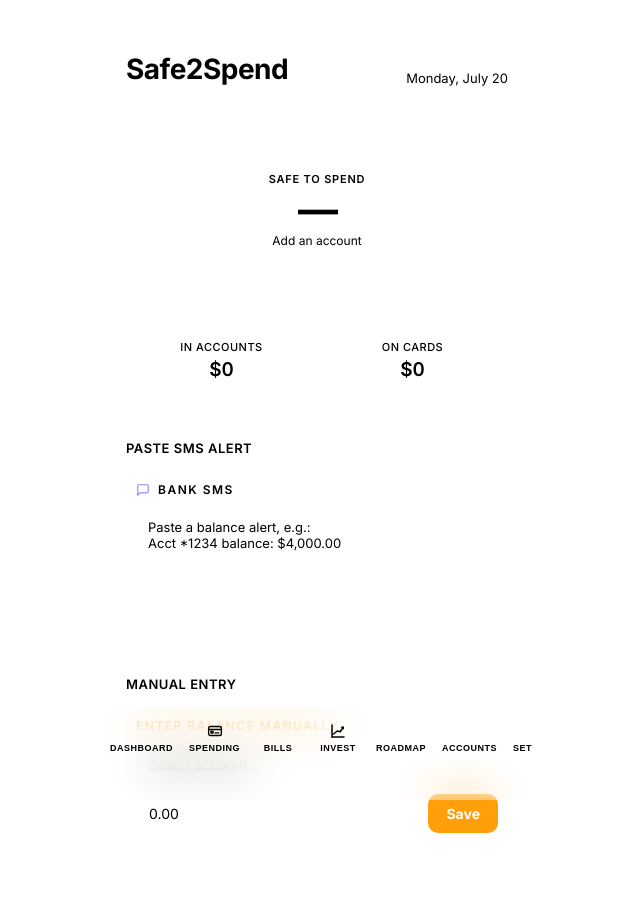
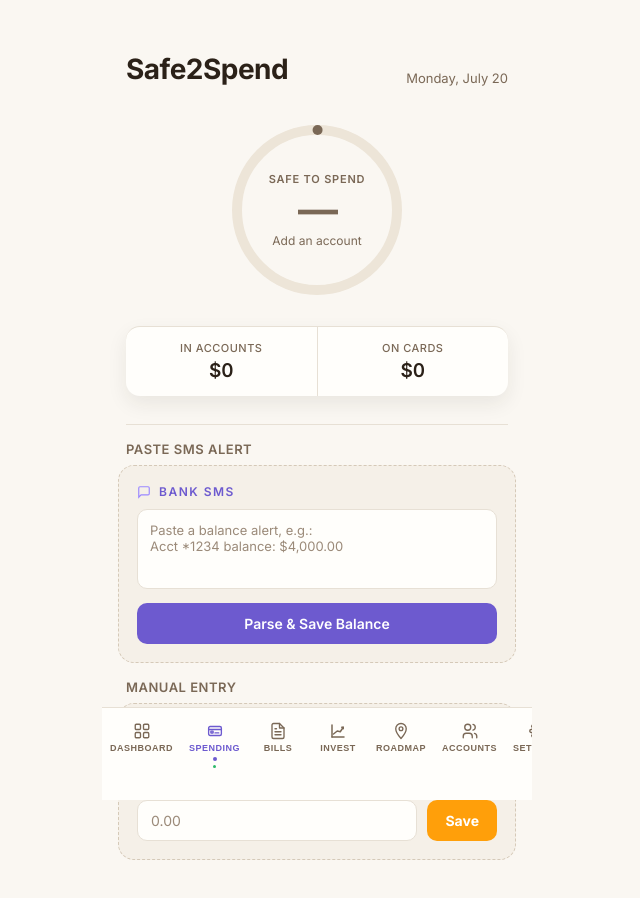
Before and after one commit to barberdominic111/Safe2Spend, a React (Vite) app: page / in a window 1280 px wide. Shown: the top 898 px of the page, without its empty margins (323-963 px from the left). Built offline with nearby package versions, Linux system fonts and the light colour scheme.

Commit message:
Update index.css

```diff
--- a/src/index.css
+++ b/src/index.css
@@ -1,3 +1,25 @@
+html {
+ --bg:          #FAF7F2;
+  --bg2:         #F2EDE5;
+  --card:        #FFFEFB;
+  --card2:       #F5F0E8;
+  --border:      #E7E0D5;
+  --border2:     #D5C9B8;
+  --text:        #2B2118;
+  --text2:       #5B4A3A;
+  --muted:       #7A6856;
+  --muted2:      #9B8A79;
+  --muted3:      #EDE5D8;
+  --input-bg:    #FFFEFB;
+  --nav-bg:      #FFFEFB;
+  --label-color: #6D5ACF;
+  --hero-sub:    #7A6856;
+  --accent:      #6D5ACF;
+  --accent2:     #8B76E8;
+  --positive:    #2DB96A;
+  --shadow:      rgba(0,0,0,0.05);
+  --card-shadow: 0 8px 20px rgba(43,33,24,.08);
+}
 
 html, body, #root {
   margin: 0;
```
